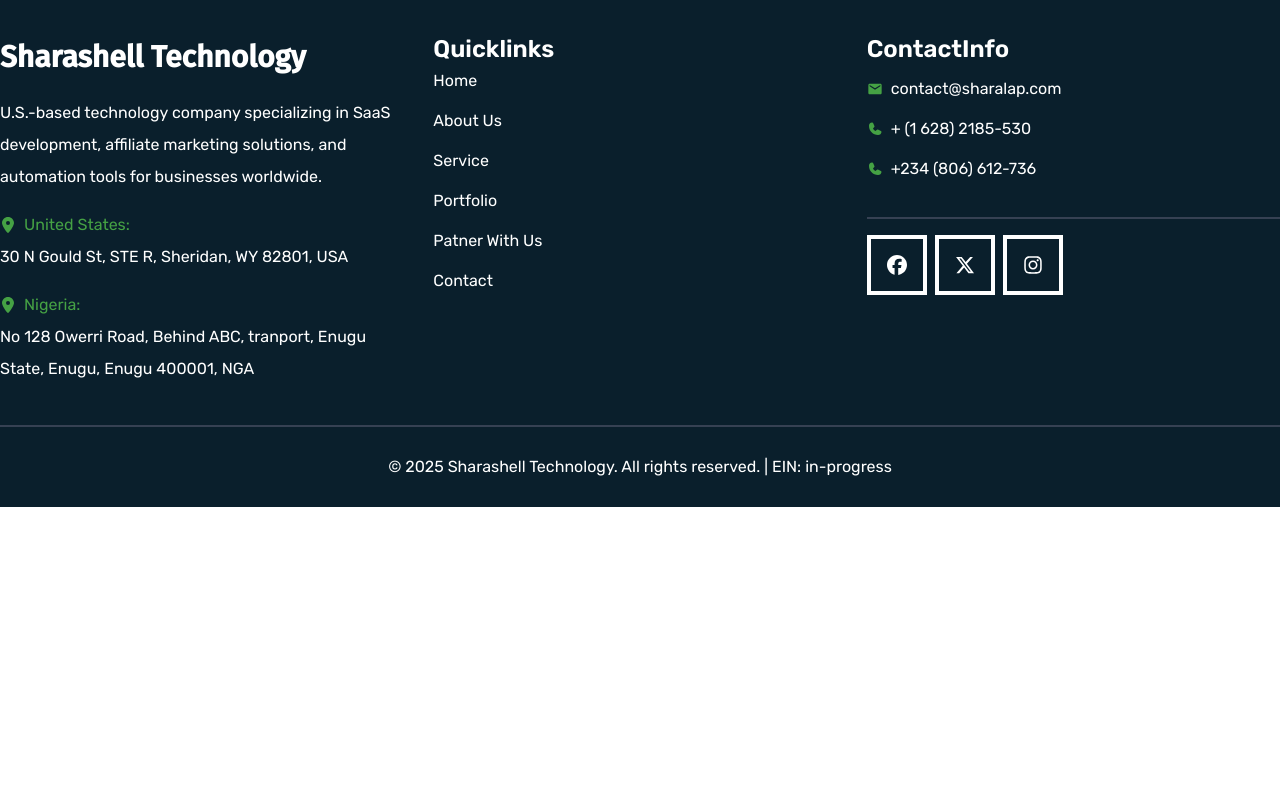
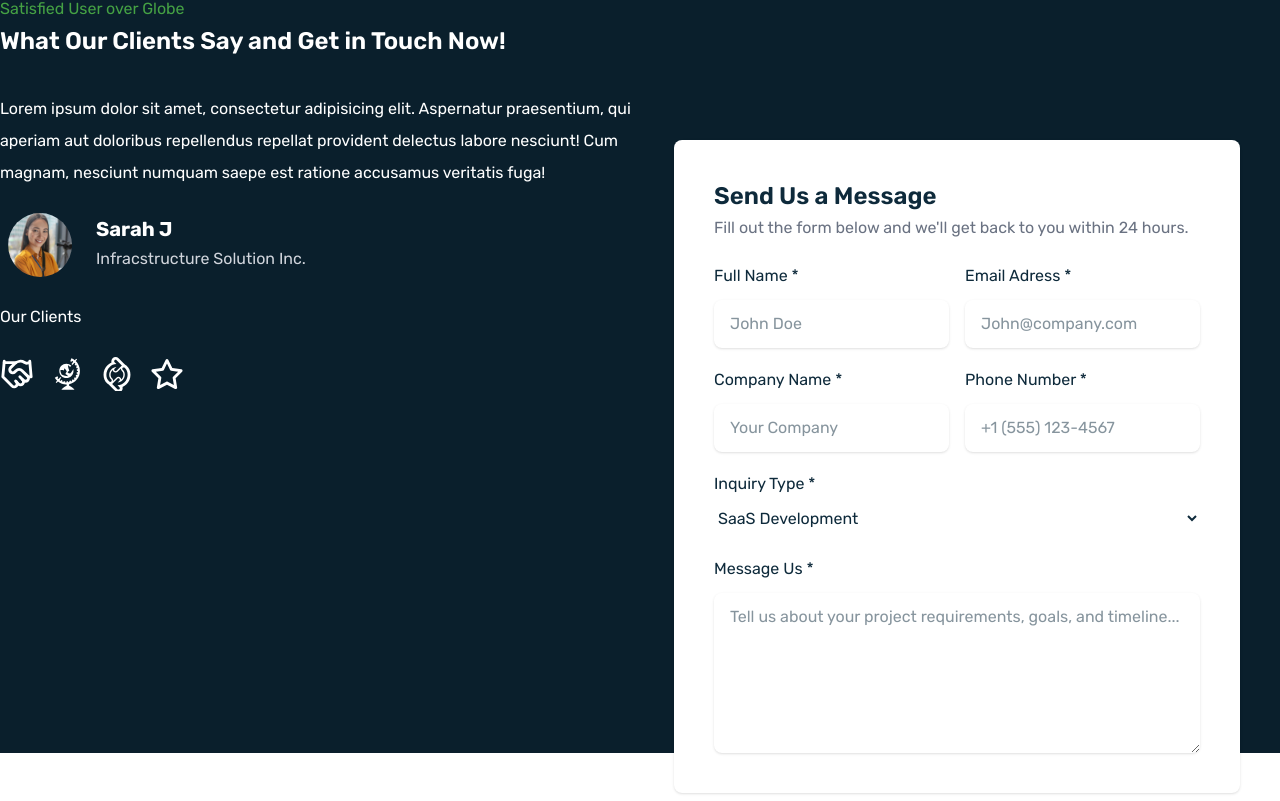
Before and after one commit to DivineTech-genie/SharashellTechnology, a Next.js app: page / in a window 1280 px wide. Shown: the part 5379-6180 px from the top of the page. Before the commit the page ends 5886 px from the top, so only its background shows below. Built offline with nearby package versions, Linux system fonts and the light colour scheme.

Commit message:
ClientsTestemony component added.

```diff
--- a/components/BussinesSuccess.tsx
+++ b/components/BussinesSuccess.tsx
@@ -13,8 +13,7 @@
               Delivering Tailored IT Solutions
             </p>
             <h1 className="headText">
-              Empowering Your Business with Reliable, Secure, and Scalable IT
-              Solutions!
+              Sucess Stories from Our Innovative Solutions For Your Business
             </h1>
           </div>
           <div className="flex flex-col gap-5">
--- a/components/ClientsTestemony.tsx
+++ b/components/ClientsTestemony.tsx
@@ -1,7 +1,128 @@
+import Image from "next/image";
+import { FaRegStar } from "react-icons/fa6";
+import { GiGlobe } from "react-icons/gi";
+import { LuHandshake } from "react-icons/lu";
+import { TiArrowSyncOutline } from "react-icons/ti";
+
 const ClientsTestemony = () => {
   return (
-    <section className="mt-10 md:mt-24">
-      <div className="max-w-11/12 lg:container mx-auto"></div>
+    <section className="mt-10 md:mt-24 mb-24 bg-terciary-background relative">
+      <div className="max-w-11/12 lg:container mx-auto grid md:grid-cols-2 gap-4 pt-10 lg:h-screen">
+        <div className="text-white">
+          <p className="text-secondary-background">Satisfied User over Globe</p>
+          <h2 className="text-2xl font-semibold">
+            What Our Clients Say and Get in Touch Now!
+          </h2>
+
+          {/* The Clients Review Name and Image */}
+          <div>
+            <p className="pt-9">
+              Lorem ipsum dolor sit amet, consectetur adipisicing elit.
+              Aspernatur praesentium, qui aperiam aut doloribus repellendus
+              repellat provident delectus labore nesciunt! Cum magnam, nesciunt
+              numquam saepe est ratione accusamus veritatis fuga!
+            </p>
+            <div className="flex items-center gap-4 py-4">
+              <div>
+                <Image
+                  src="/image/client-1.jpeg"
+                  alt="A lady on orange dress smiling"
+                  width={200}
+                  height={200}
+                  className="object-fit h-20 w-20 border-8 border-bg-secondary-background rounded-full"
+                />
+              </div>
+
+              <div>
+                <h3 className="text-xl font-bold">Sarah J</h3>
+                <p className="text-gray-300">Infracstructure Solution Inc.</p>
+              </div>
+            </div>
+          </div>
+
+          {/* Other Clients */}
+          <div>
+            <h3>Our Clients</h3>
+
+            <div className="flex items-center py-6 gap-4">
+              <LuHandshake fontSize={34} className="" />
+              <GiGlobe fontSize={34} />
+              <TiArrowSyncOutline fontSize={34} />
+              <FaRegStar fontSize={34} />
+            </div>
+          </div>
+        </div>
+
+        {/* Second col */}
+        <div className="bg-background p-6 lg:p-10 md:absolute -bottom-10 right-4 lg:right-10 shadow rounded-lg md:max-w-[45.8%] mb-10 md:mb-0">
+          <h2 className="text-2xl font-semibold">Send Us a Message</h2>
+          <p className="text-gray-500">
+            Fill out the form below and we&apos;ll get back to you within 24
+            hours.
+          </p>
+
+          <div>
+            <form className="grid md:grid-cols-2 gap-2 md:gap-4 py-4">
+              <p className="grid gap-2">
+                <label htmlFor="name">Full Name *</label>
+                <input
+                  type="text"
+                  placeholder="John Doe"
+                  className="shadow rounded-lg py-2 pl-4"
+                />
+              </p>
+
+              <p className="grid gap-2">
+                <label htmlFor="email">Email Adress *</label>
+                <input
+                  type="text"
+                  placeholder="John@company.com"
+                  className="shadow rounded-lg py-2 pl-4"
+                />
+              </p>
+
+              <p className="grid gap-2">
+                <label htmlFor="company">Company Name *</label>
+                <input
+                  type="text"
+                  placeholder="Your Company"
+                  className="shadow rounded-lg py-2 pl-4"
+                />
+              </p>
+
+              <p className="grid gap-2">
+                <label htmlFor="phone">Phone Number *</label>
+                <input
+                  type="tel"
+                  placeholder="+1 (555) 123-4567"
+                  className="shadow rounded-lg py-2 pl-4"
+                />
+              </p>
+            </form>
+            <div className="grid gap-6">
+              <p className="grid gap-2">
+                <label htmlFor="inquiry">Inquiry Type *</label>
+                <select>
+                  <option value="saas_development">SaaS Development</option>
+                  <option value="">Affiliate Marketing</option>
+                  <option value="">Buisness Automation</option>
+                  <option value="">Partnership Opportunity</option>
+                  <option value="">Technical Support</option>
+                  <option value="">Other</option>
+                </select>
+              </p>
+
+              <p className="grid gap-2">
+                <label htmlFor="message">Message Us *</label>
+                <textarea
+                  placeholder="Tell us about your project requirements, goals, and timeline..."
+                  className="w-full min-h-5 md:min-h-10 lg:min-h-40 shadow rounded-lg py-2 pl-4"
+                />
+              </p>
+            </div>
+          </div>
+        </div>
+      </div>
     </section>
   );
 };
```
